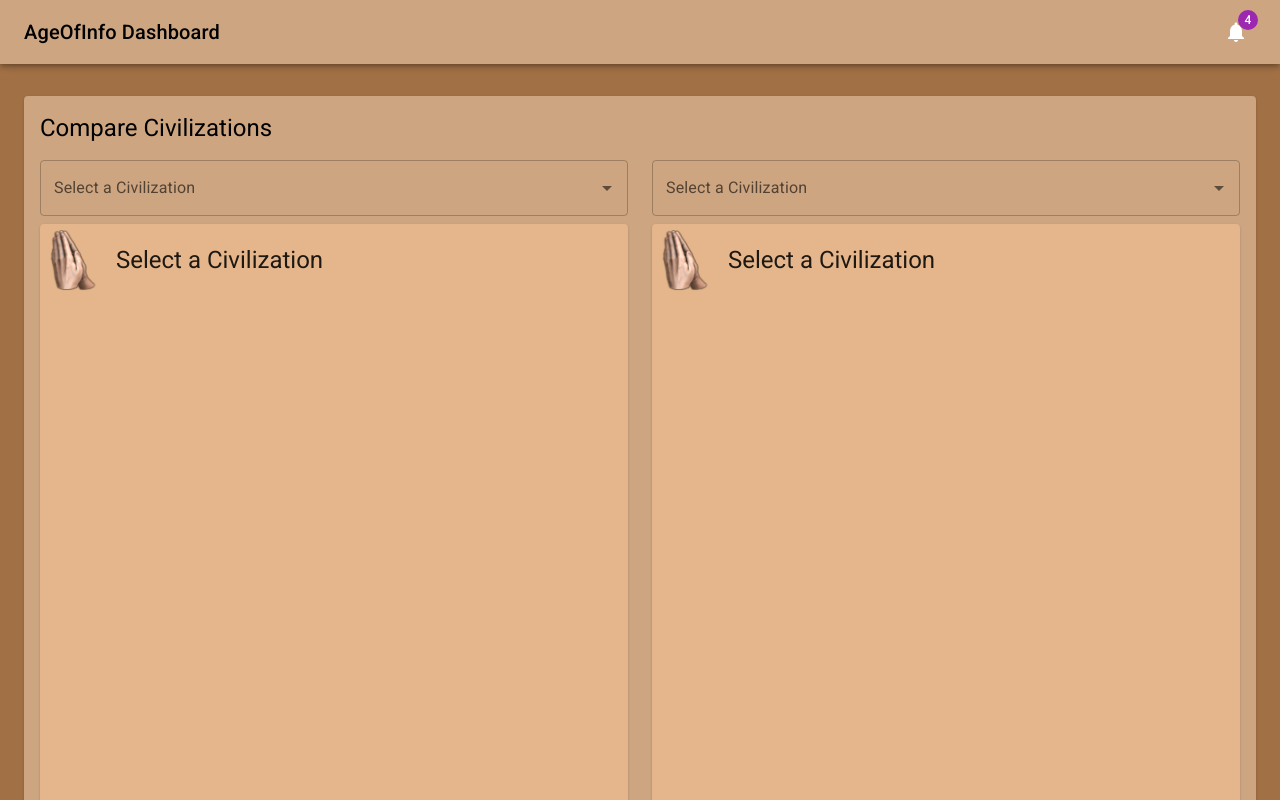
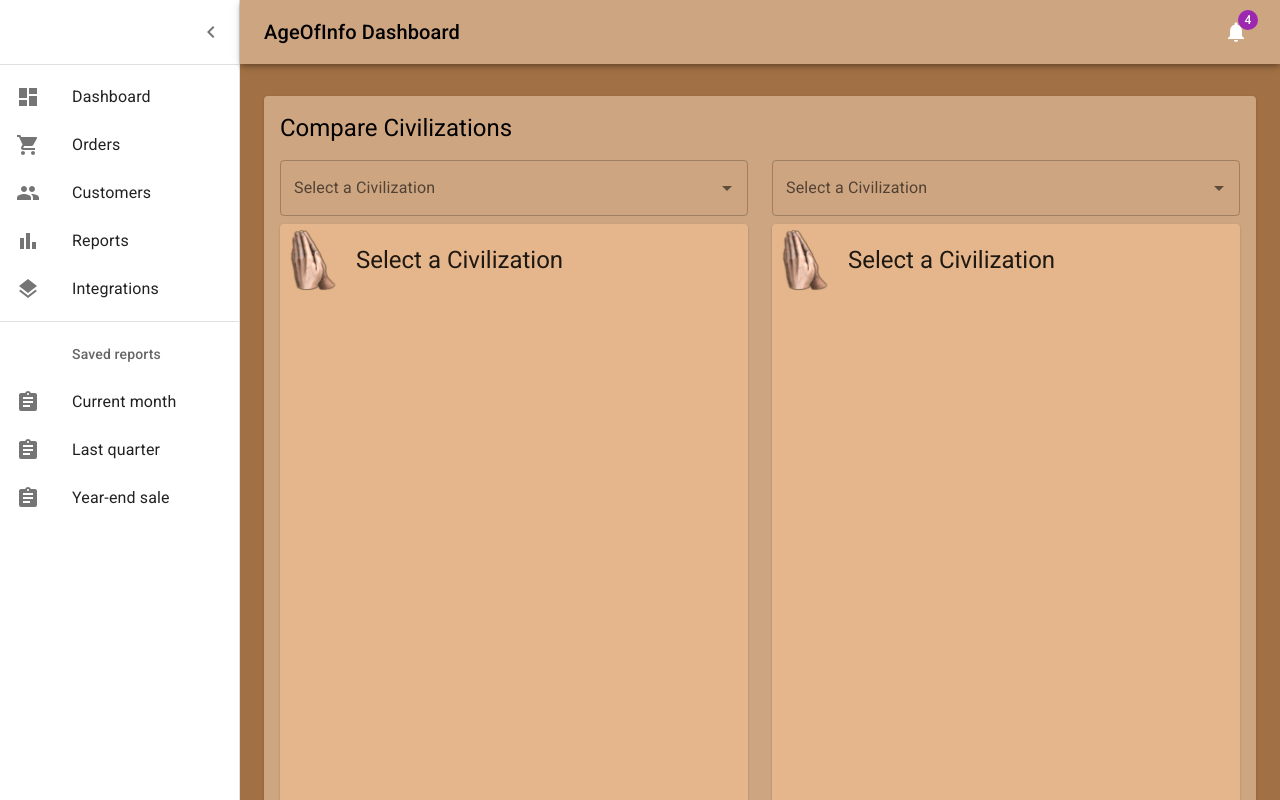
Before and after one commit to edman3d/ageofinfo-gcp, a React (Create React App) app: page /buildingdata in a window 1280 px wide. Built offline with nearby package versions, Linux system fonts and the light colour scheme.

Commit message:
extract copyright function

```diff
--- /dev/null
+++ b/src/components/Copyright.tsx
@@ -0,0 +1,14 @@
+import { Link, Typography } from "@mui/material";
+
+export default function Copyright(props: any) {
+  return (
+    <Typography variant="body2" color="text.secondary" align="center" {...props}>
+      {"Copyright © "}
+      <Link color="inherit" href="https://mui.com/">
+        edman3d
+      </Link>{" "}
+      {new Date().getFullYear()}
+      {"."}
+    </Typography>
+  );
+}
--- a/src/components/DashBoard.tsx
+++ b/src/components/DashBoard.tsx
@@ -33,23 +33,12 @@ import { BuildingContext } from "../contexts/BuildingContext";
 
 import { LIGHT_TAN_COLOR, MEDIUM_TAN_COLOR, DARK_TAN_COLOR } from "../constants/colors";
 
+import Copyright from "./Copyright";
+
 let unitData: Unit[] = require("./../data/units.json");
 let techData: Technology[] = require("./../data/techs.json");
 let civData: Civilization[] = require("./../data/civs.json");
 let buildingData: Building[] = require("./../data/buildings.json");
-
-function Copyright(props: any) {
-  return (
-    <Typography variant="body2" color="text.secondary" align="center" {...props}>
-      {"Copyright © "}
-      <Link color="inherit" href="https://mui.com/">
-        edman3d
-      </Link>{" "}
-      {new Date().getFullYear()}
-      {"."}
-    </Typography>
-  );
-}
 
 const drawerWidth: number = 240;
 
@@ -103,7 +92,7 @@ const Drawer = styled(MuiDrawer, { shouldForwardProp: (prop) => prop !== "open"
 const mdTheme = createTheme();
 
 function DashboardContent() {
-  const [open, setOpen] = useState(false);
+  const [open, setOpen] = useState(true);
   const [units, setUnits] = useState(unitData);
   const [civs, setCivs] = useState(civData);
   const [techs, setTechs] = useState(techData);
@@ -128,6 +117,18 @@ function DashboardContent() {
                       pr: "24px", // keep right padding when drawer closed
                     }}
                   >
+                    <IconButton
+                      edge="start"
+                      color="inherit"
+                      aria-label="open drawer"
+                      onClick={toggleDrawer}
+                      sx={{
+                        marginRight: "36px",
+                        ...(open && { display: "none" }),
+                      }}
+                    >
+                      <MenuIcon />
+                    </IconButton>
                     <Typography component="h1" variant="h6" color="black" noWrap sx={{ flexGrow: 1 }}>
                       AgeOfInfo Dashboard
                     </Typography>
@@ -138,6 +139,26 @@ function DashboardContent() {
                     </IconButton>
                   </Toolbar>
                 </AppBar>
+                <Drawer variant="permanent" open={open}>
+                  <Toolbar
+                    sx={{
+                      display: "flex",
+                      alignItems: "center",
+                      justifyContent: "flex-end",
+                      px: [1],
+                    }}
+                  >
+                    <IconButton onClick={toggleDrawer}>
+                      <ChevronLeftIcon />
+                    </IconButton>
+                  </Toolbar>
+                  <Divider />
+                  <List component="nav">
+                    {mainListItems}
+                    <Divider sx={{ my: 1 }} />
+                    {secondaryListItems}
+                  </List>
+                </Drawer>
                 <Box
                   component="main"
                   sx={{
```
